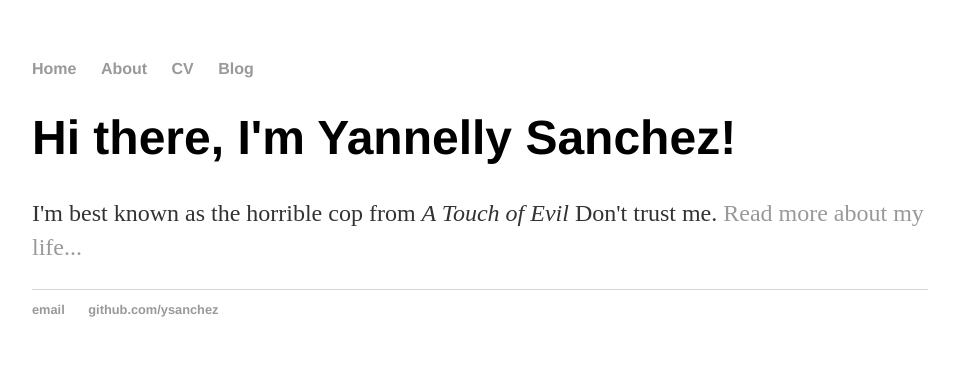
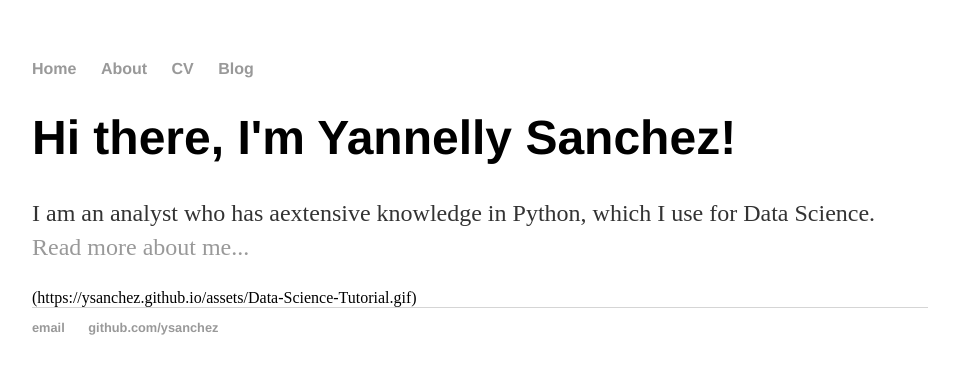
Before and after one commit to ysanchez/ysanchez.github.io, a Jekyll site: the page built from index.html, in a window 1280 px wide. Shown: the top 374 px of the page, without its empty margins (160-1115 px from the left). Built offline with Jekyll 4.4.1, drawn with Linux system fonts in a browser that asks for light colours.

Commit message:
Update index.html

```diff
--- a/index.html
+++ b/index.html
@@ -7,4 +7,8 @@ title: Yannelly Sanchez, Data Science
 
 
 	<h1>Hi there, I'm Yannelly Sanchez!</h1>
-	<p>I'm best known as the horrible cop from <em>A Touch of Evil</em> Don't trust me. <a href="/about">Read more about my life...</a></p>
+	<p>I am an analyst who has aextensive knowledge in Python, which I use for Data Science.
+
+		<a href="/about">Read more about me...</a></p>
+
+        ({{ site.url }}/assets/Data-Science-Tutorial.gif)
```
